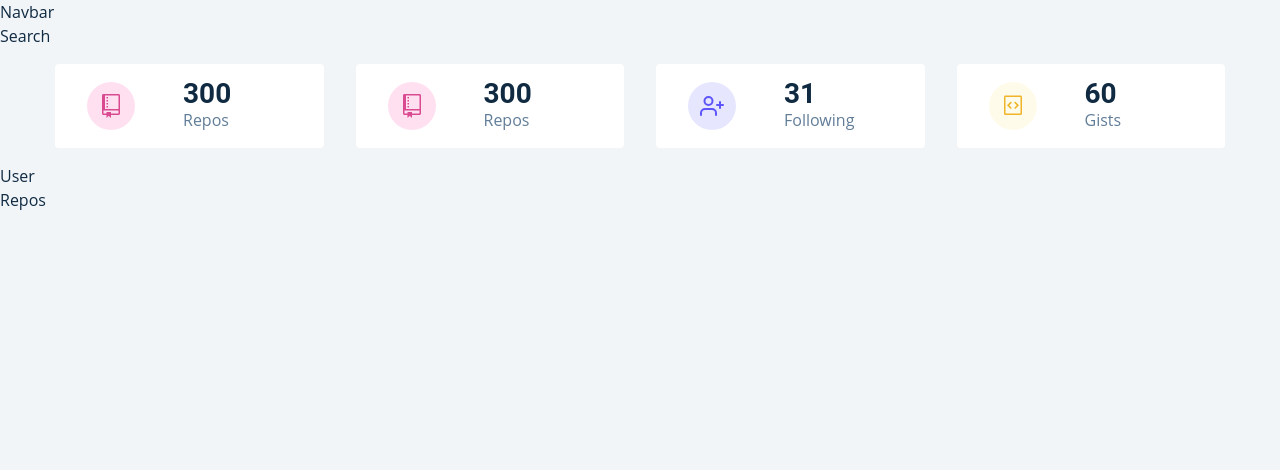
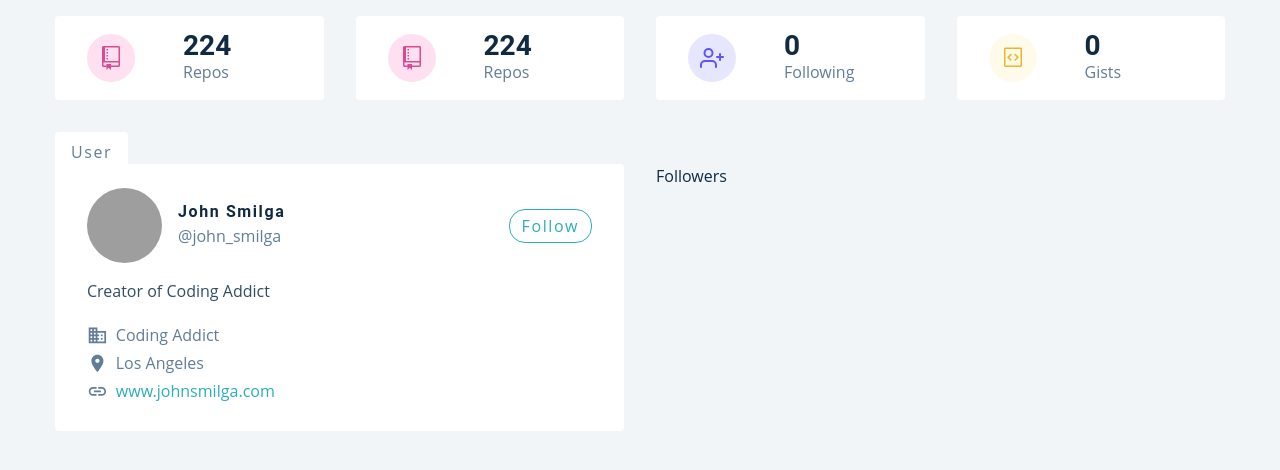
Before and after one commit to the-priyanka/search-gihub-users, a React (Create React App) app: page / in a window 1280 px wide. Shown: the top 470 px of the page. Built offline with nearby package versions, Linux system fonts and the light colour scheme; grey boxes are pictures that could not be loaded.

Commit message:
card component

```diff
--- a/src/components/Card.js
+++ b/src/components/Card.js
@@ -1,7 +1,126 @@
-import React from "react";
+import React, { useContext } from "react";
+import { GithubContext } from "../context/context";
+import styled from "styled-components";
+import { MdBusiness, MdLocationOn, MdLink } from "react-icons/md";
 
 const Card = () => {
-  return <div>Card</div>;
+  const { githubUser } = useContext(GithubContext);
+  const {
+    avatar_url,
+    html_url,
+    name,
+    company,
+    blog,
+    bio,
+    location,
+    twitter_username,
+  } = githubUser;
+  return (
+    <Wrapper>
+      <header>
+        <img src={avatar_url} alt={name} />
+        <div>
+          <h4>{name}</h4>
+          <p>@{twitter_username || "the priyanka"}</p>
+        </div>
+        <a href={html_url}>follow</a>
+      </header>
+      <p className="bio">{bio}</p>
+      <div className="links">
+        <p>
+          <MdBusiness></MdBusiness> {company}
+        </p>
+        <p>
+          <MdLocationOn></MdLocationOn> {location || "earth"}
+        </p>
+        <a href={`https://${blog}`}>
+          {" "}
+          <MdLink></MdLink> {blog}
+        </a>
+      </div>
+    </Wrapper>
+  );
 };
 
+const Wrapper = styled.article`
+  background: var(--clr-white);
+  padding: 1.5rem 2rem;
+  border-top-right-radius: var(--radius);
+  border-bottom-left-radius: var(--radius);
+  border-bottom-right-radius: var(--radius);
+  position: relative;
+  &::before {
+    content: "user";
+    position: absolute;
+    top: 0;
+    left: 0;
+    transform: translateY(-100%);
+    background: var(--clr-white);
+    color: var(--clr-grey-5);
+    border-top-right-radius: var(--radius);
+    border-top-left-radius: var(--radius);
+    text-transform: capitalize;
+    padding: 0.5rem 1rem 0 1rem;
+    letter-spacing: var(--spacing);
+    font-size: 1rem;
+  }
+  header {
+    display: grid;
+    grid-template-columns: auto 1fr auto;
+    align-items: center;
+    column-gap: 1rem;
+    margin-bottom: 1rem;
+    img {
+      width: 75px;
+      height: 75px;
+      border-radius: 50%;
+    }
+    h4 {
+      margin-bottom: 0.25rem;
+    }
+    p {
+      margin-bottom: 0;
+    }
+    a {
+      color: var(--clr-primary-5);
+      border: 1px solid var(--clr-primary-5);
+      padding: 0.25rem 0.75rem;
+      border-radius: 1rem;
+      text-transform: capitalize;
+      letter-spacing: var(--spacing);
+      transition: var(--transition);
+      cursor: pointer;
+      &:hover {
+        background: var(--clr-primary-5);
+        color: var(--clr-white);
+      }
+    }
+  }
+  .bio {
+    color: var(--clr-grey-3);
+  }
+  .links {
+    p,
+    a {
+      margin-bottom: 0.25rem;
+      display: flex;
+      align-items: center;
+      svg {
+        margin-right: 0.5rem;
+        font-size: 1.3rem;
+      }
+    }
+    a {
+      color: var(--clr-primary-5);
+      transition: var(--transition);
+      svg {
+        color: var(--clr-grey-5);
+      }
+      &:hover {
+        color: var(--clr-primary-3);
+      }
+    }
+  }
+`;
+
 export default Card;
--- a/src/components/User.js
+++ b/src/components/User.js
@@ -1,7 +1,26 @@
 import React from "react";
+import styled from "styled-components";
+import Card from "./Card";
+import Followers from "./Followers";
 
 const User = () => {
-  return <div>User</div>;
+  return (
+    <section className="section">
+      <Wrapper className="section-center">
+        <Card></Card>
+        <Followers></Followers>
+      </Wrapper>
+    </section>
+  );
 };
 
+const Wrapper = styled.div`
+  padding-top: 2rem;
+  display: grid;
+  gap: 3rem 2rem;
+  @media (min-width: 992px) {
+    grid-template-columns: 1fr 1fr;
+  }
+`;
+
 export default User;
--- a/src/context/mockData.js/mockUser.js
+++ b/src/context/mockData.js/mockUser.js
@@ -1,38 +1,40 @@
 export default {
-  login: "wesbos",
-  id: 176013,
-  node_id: "MDQ6VXNlcjE3NjAxMw==",
-  avatar_url: "https://avatars.githubusercontent.com/u/176013?v=4",
+  login: "john-smilga",
+  id: 42133389,
+  node_id: "MDQ6VXNlcjQyMTMzMzg5",
+  avatar_url: "https://avatars.githubusercontent.com/u/42133389?v=4",
   gravatar_id: "",
-  url: "https://api.github.com/users/wesbos",
-  html_url: "https://github.com/wesbos",
-  followers_url: "https://api.github.com/users/wesbos/followers",
+  url: "https://api.github.com/users/john-smilga",
+  html_url: "https://github.com/john-smilga",
+  followers_url: "https://api.github.com/users/john-smilga/followers",
   following_url:
-    "https://api.github.com/users/wesbos/following{/other_user}",
-  gists_url: "https://api.github.com/users/wesbos/gists{/gist_id}",
+    "https://api.github.com/users/john-smilga/following{/other_user}",
+  gists_url:
+    "https://api.github.com/users/john-smilga/gists{/gist_id}",
   starred_url:
-    "https://api.github.com/users/wesbos/starred{/owner}{/repo}",
+    "https://api.github.com/users/john-smilga/starred{/owner}{/repo}",
   subscriptions_url:
-    "https://api.github.com/users/wesbos/subscriptions",
-  organizations_url: "https://api.github.com/users/wesbos/orgs",
-  repos_url: "https://api.github.com/users/wesbos/repos",
-  events_url: "https://api.github.com/users/wesbos/events{/privacy}",
+    "https://api.github.com/users/john-smilga/subscriptions",
+  organizations_url: "https://api.github.com/users/john-smilga/orgs",
+  repos_url: "https://api.github.com/users/john-smilga/repos",
+  events_url:
+    "https://api.github.com/users/john-smilga/events{/privacy}",
   received_events_url:
-    "https://api.github.com/users/wesbos/received_events",
+    "https://api.github.com/users/john-smilga/received_events",
   type: "User",
   site_admin: false,
-  name: "Wes Bos",
-  company: "me",
-  blog: "www.wesbos.com",
-  location: "Hamilton, Ontario",
+  name: "John Smilga",
+  company: "Coding Addict",
+  blog: "www.johnsmilga.com",
+  location: "Los Angeles",
   email: null,
-  hireable: true,
-  bio: "I create courses that make learning things like JavaScript easy and fun 🔥",
-  twitter_username: null,
-  public_repos: 300,
-  public_gists: 60,
-  followers: 27275,
-  following: 31,
-  created_at: "2010-01-04T10:11:44Z",
-  updated_at: "2022-03-07T22:25:17Z",
+  hireable: null,
+  bio: "Creator of Coding Addict",
+  twitter_username: "john_smilga",
+  public_repos: 224,
+  public_gists: 0,
+  followers: 9636,
+  following: 0,
+  created_at: "2018-08-06T06:48:23Z",
+  updated_at: "2022-03-02T19:13:30Z",
 };
--- a/src/pages/Dashboard.js
+++ b/src/pages/Dashboard.js
@@ -4,11 +4,11 @@
 const Dashboard = () => {
   return (
     <main>
-      <Navbar></Navbar>
-      <Search />
+      {/* <Navbar></Navbar> */}
+      {/* <Search /> */}
       <Info />
       <User />
-      <Repos />
+      {/* <Repos /> */}
     </main>
   );
 };
```
